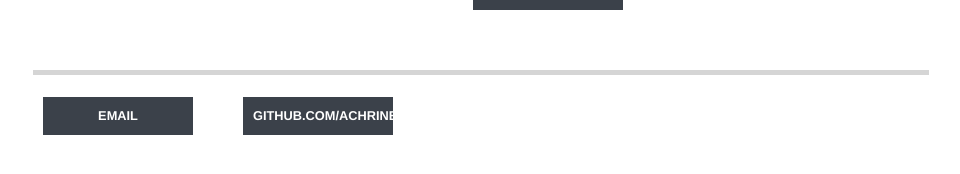
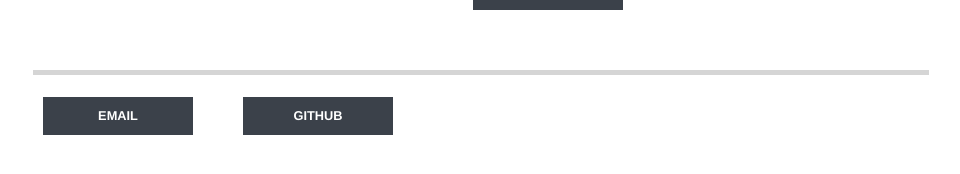
Before and after one commit to Achrine/achrine.github.io, a Jekyll site: the page built from cv/index.html, in a window 1280 px wide. Shown: the part 506-680 px from the top of the page, without its empty margins (159-1119 px from the left). Built offline with Jekyll 4.4.1, drawn with Linux system fonts in a browser that asks for light colours.

Commit message:
Update default.html

```diff
--- a/_layouts/default.html
+++ b/_layouts/default.html
@@ -26,7 +26,7 @@
   <footer>
    <ul>
    <li><a href="mailto:noemail@gmail.com">email</a></li>
-   <li><a href="https://github.com/achrine">github.com/achrine</a></li>
+   <li><a href="https://github.com/achrine">github</a></li>
    </ul>
   </footer>
   </body>
```
